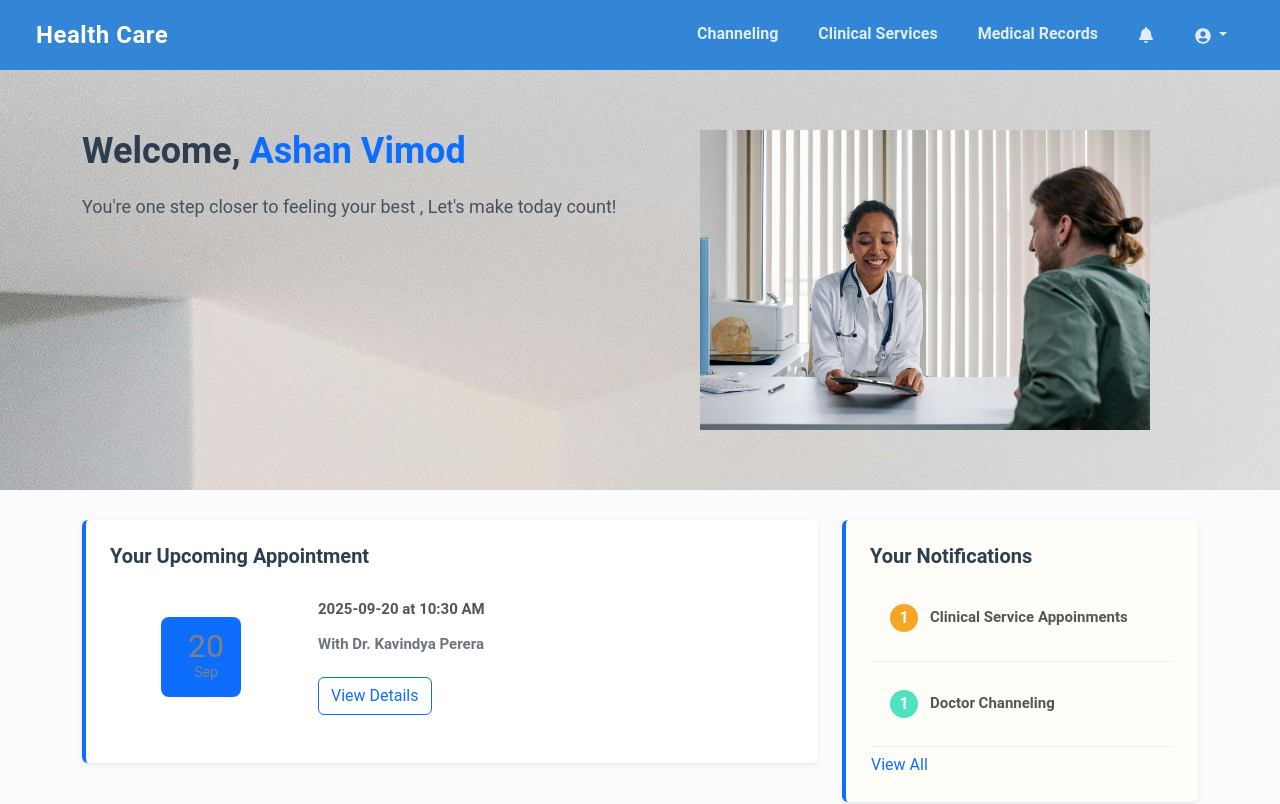
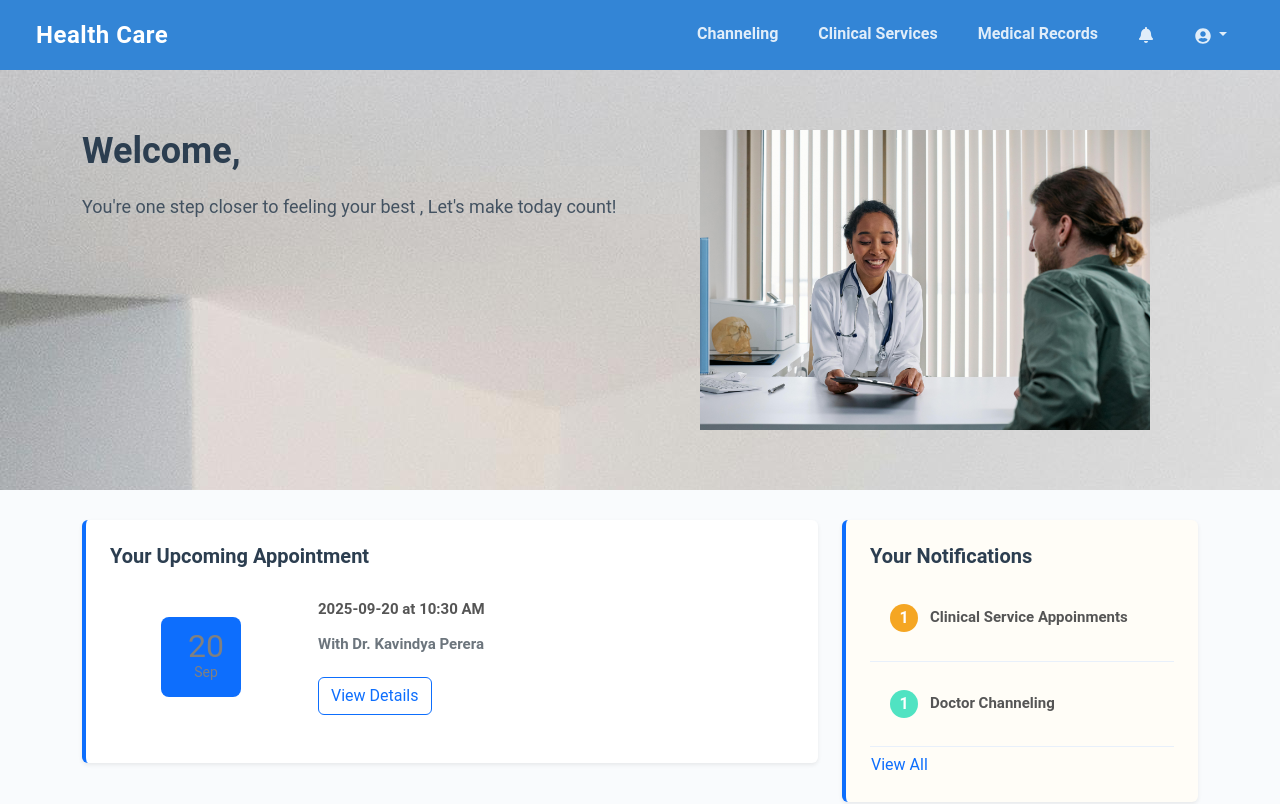
Before and after one commit to kavishka-wilagedara/healthcare-system, a React (Create React App) app in the folder frontend/: page /patient/dashboard in a window 1280 px wide. Shown: the top 804 px of the page. Built offline with nearby package versions, Linux system fonts and the light colour scheme.

Commit message:
fixed undefined varibles and handle null values.

```diff
--- a/frontend/src/patient/Doctors.jsx
+++ b/frontend/src/patient/Doctors.jsx
@@ -67,7 +67,7 @@ const Doctors = () => {
         Swal.fire({
           icon: "success",
           title: "Booking Successful!",
-          text: `You have successfully booked an appointment with ${doctor.doctorName} on ${doctor.day} at ${doctor.inTime}`,
+          text: `You have successfully booked an appointment with ${doctor?.doctorName} on ${doctor?.date} at ${doctor?.inTime}`,
           customClass: {
             popup: "booking-swal-popup",
           },
@@ -108,12 +108,12 @@ const Doctors = () => {
 
                 <div className="doctor-details">
                   <h4>{doctor.doctorName}</h4>
-                  <p className="doctor-specialty">{doctor.specialization}</p>
+                  <p className="doctor-specialty">{doctor?.specialization}</p>
                 </div>
 
                 <div className="doctor-availability">
-                  <span className="available-date">{doctor.date}</span>
-                  <span className="available-time">{doctor.inTime} - {doctor.outTime} </span>
+                  <span className="available-date">{doctor?.date}</span>
+                  <span className="available-time">{doctor?.inTime} - {doctor?.outTime} </span>
                 </div>
 
                 <div className="booking-buttons">
--- a/frontend/src/patient/Homepage.jsx
+++ b/frontend/src/patient/Homepage.jsx
@@ -1,4 +1,4 @@
-import React from "react";
+import React, { use, useContext } from "react";
 import "./Homepage.css";
 import { Container, Row, Col, Card, Button } from "react-bootstrap";
 import { FaCalendarCheck, FaFileMedical } from "react-icons/fa";
@@ -7,10 +7,14 @@ import { RiFileHistoryFill } from "react-icons/ri";
 import doctorPatientImg from "../assets/images/doctor-patient.png";
 import medicalBackgroundImg from "../assets/images/medical-background.jpg";
 import healthTipImg from "../assets/images/health-tip.jpg";
+import axios from 'axios';
+import { UserContext } from "../common/UserContext";
 
 function Homepage() {
+  const {user} = useContext(UserContext);
+console.log(user,"user")
   const data = {
-    name: "Ashan Vimod",
+    name: user?.patient?.fullName,
     pendingClinicalService: [
       {
         appointmentId: "ClI-0001",
@@ -74,7 +78,7 @@ function Homepage() {
           <Row>
             <Col md={6} className="hero-text">
               <h1>
-                Welcome, <span className="patient-name">{data.name}</span>
+                Welcome, <span className="patient-name">{data?.name}</span>
               </h1>
               <p className="hero-subtitle">
                 You're one step closer to feeling your best , Let's make today
@@ -217,7 +221,7 @@ function Homepage() {
 
         <h2 className="section-title">Quick Access</h2>
         <Row className="features-section">
-          {quickAccessCards.map((card, index) => (
+          {quickAccessCards?.map((card, index) => (
             <Col md={3} sm={6} className="mb-4" key={index}>
               <Card className="feature-card shadow-sm h-100">
                 <Card.Body className="text-center">
```
